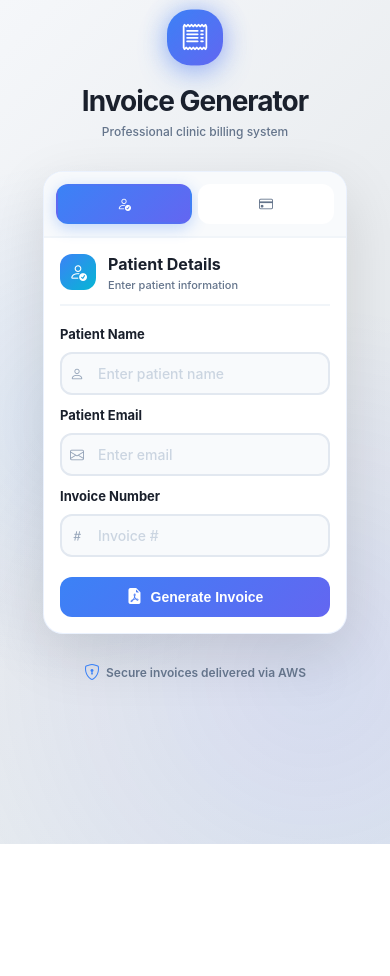
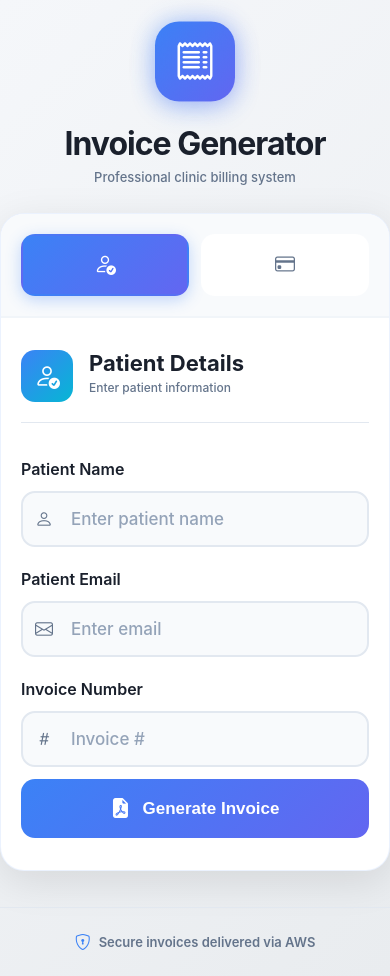
Before and after one commit to bhavyashah1403/invoice-project, a React (Vite) app in the folder frontend/: page / in a window 390 px wide. Before the commit the page ends 844 px from the top, so only its background shows below. Built offline with nearby package versions, Linux system fonts and the light colour scheme.

Commit message:
frontend changes

```diff
--- a/frontend/src/index.css
+++ b/frontend/src/index.css
@@ -489,10 +489,11 @@ body {
   color: #3b82f6;
 }
 
-/* Responsive */
+/* Responsive - Tablet */
 @media (max-width: 768px) {
   .app-container {
-    padding: 16px;
+    padding: 12px;
+    min-height: 100vh;
   }
 
   .app-content {
@@ -500,26 +501,27 @@ body {
   }
 
   .card-wrapper {
-    gap: 20px;
+    gap: 24px;
   }
 
   .header {
-    margin-bottom: 16px;
+    margin-bottom: 20px;
   }
 
   .icon-badge {
-    width: 64px;
-    height: 64px;
-    margin: 0 auto 16px;
-    font-size: 32px;
+    width: 72px;
+    height: 72px;
+    margin: 0 auto 20px;
+    font-size: 36px;
   }
 
   .header h1 {
-    font-size: 36px;
+    font-size: 40px;
+    margin-bottom: 10px;
   }
 
   .header p {
-    font-size: 14px;
+    font-size: 15px;
   }
 
   .main-card {
@@ -527,192 +529,413 @@ body {
   }
 
   .tabs {
-    padding: 16px;
-    gap: 8px;
+    padding: 18px;
+    gap: 10px;
   }
 
   .tab-button {
-    padding: 12px 16px;
-    font-size: 14px;
+    padding: 14px 18px;
+    font-size: 15px;
+    border-radius: 14px;
   }
 
   .form-container {
-    padding: 24px;
+    padding: 28px;
   }
 
   .form-section {
-    gap: 20px;
+    gap: 24px;
   }
 
   .form-grid {
     grid-template-columns: 1fr;
-    gap: 16px;
+    gap: 20px;
+  }
+
+  .form-group {
+    gap: 10px;
+  }
+
+  .form-group label {
+    font-size: 15px;
   }
 
   .form-group.full-width {
     grid-column: 1;
   }
 
+  .input-wrapper input {
+    padding: 14px 14px 14px 42px;
+    font-size: 16px;
+    border-radius: 12px;
+  }
+
+  .input-wrapper i {
+    left: 12px;
+    font-size: 16px;
+  }
+
   .submit-button {
-    padding: 12px 20px;
-    font-size: 15px;
+    padding: 16px 24px;
+    font-size: 17px;
+    border-radius: 14px;
+    gap: 10px;
+  }
+
+  .submit-button i {
+    font-size: 18px;
   }
 
   .success-message,
   .error-message {
+    padding: 24px;
+    flex-direction: column;
+    gap: 16px;
+    border-radius: 16px;
+  }
+
+  .message-icon {
+    width: 48px;
+    height: 48px;
+    font-size: 24px;
+  }
+
+  .success-message h3,
+  .error-message h3 {
+    font-size: 18px;
+  }
+
+  .success-message p,
+  .error-message p {
+    font-size: 14px;
+  }
+
+  .download-btn {
+    padding: 12px 20px;
+    font-size: 15px;
+    border-radius: 12px;
+    gap: 8px;
+  }
+
+  .footer {
+    padding: 16px;
+    font-size: 14px;
+    gap: 8px;
+  }
+
+  .section-header {
+    gap: 14px;
+    padding-bottom: 18px;
+  }
+
+  .section-icon {
+    width: 44px;
+    height: 44px;
+    font-size: 22px;
+  }
+
+  .section-header h3 {
+    font-size: 20px;
+  }
+
+  .section-header p {
+    font-size: 13px;
+  }
+}
+
+/* Responsive - Mobile */
+@media (max-width: 480px) {
+  .app-container {
+    padding: 0;
+    min-height: 100vh;
+    align-items: flex-start;
+  }
+
+  .background-blur {
+    display: none;
+  }
+
+  body {
+    background: linear-gradient(135deg, #f5f7fa 0%, #e9ecef 100%);
+  }
+
+  .app-content {
+    max-width: 100%;
+    width: 100%;
+  }
+
+  .card-wrapper {
+    gap: 16px;
+    width: 100%;
+  }
+
+  .header {
+    margin-bottom: 12px;
+    padding: 24px 16px 0;
+    width: 100%;
+  }
+
+  .icon-badge {
+    width: 80px;
+    height: 80px;
+    margin: 0 auto 20px;
+    font-size: 40px;
+    box-shadow: 0 8px 24px rgba(59, 130, 246, 0.25);
+  }
+
+  .header h1 {
+    font-size: 32px;
+    margin-bottom: 6px;
+    font-weight: 700;
+  }
+
+  .header p {
+    font-size: 13px;
+    color: #64748b;
+  }
+
+  .main-card {
+    border-radius: 24px;
+    width: 100%;
+    margin: 0;
+    box-shadow: 0 10px 40px rgba(0, 0, 0, 0.1);
+  }
+
+  .tabs {
     padding: 20px;
+    gap: 12px;
+    border-bottom: 2px solid #f1f5f9;
+    background: #f8fafc;
+  }
+
+  .tab-button {
+    flex: 1;
+    padding: 16px 14px;
+    font-size: 14px;
+    border-radius: 14px;
+    font-weight: 700;
+    cursor: pointer;
+    transition: all 0.3s ease;
+    display: flex;
+    align-items: center;
+    justify-content: center;
+    gap: 8px;
+    min-height: 48px;
+  }
+
+  .tab-button span {
+    display: none;
+  }
+
+  .tab-button i {
+    font-size: 20px;
+  }
+
+  .tab-button.active i {
+    font-size: 22px;
+  }
+
+  .form-container {
+    padding: 32px 20px;
+    width: 100%;
+  }
+
+  .form-section {
+    gap: 28px;
+    width: 100%;
+  }
+
+  .section-header {
+    gap: 16px;
+    padding-bottom: 20px;
+    margin-bottom: 8px;
+    border-bottom: 1px solid #e2e8f0;
+  }
+
+  .section-icon {
+    width: 52px;
+    height: 52px;
+    font-size: 26px;
+    border-radius: 14px;
+    flex-shrink: 0;
+  }
+
+  .section-header h3 {
+    font-size: 22px;
+    font-weight: 700;
+  }
+
+  .section-header p {
+    font-size: 12px;
+    color: #64748b;
+  }
+
+  .form-grid {
+    grid-template-columns: 1fr;
+    gap: 22px;
+    width: 100%;
+  }
+
+  .form-group {
+    display: flex;
     flex-direction: column;
     gap: 12px;
   }
 
-  .message-icon {
-    width: 40px;
-    height: 40px;
+  .form-group label {
+    font-size: 16px;
+    font-weight: 600;
+    color: #1a202c;
+    display: flex;
+    align-items: center;
+    gap: 10px;
+  }
+
+  .form-group i {
+    font-size: 18px;
+    color: #3b82f6;
+  }
+
+  .input-wrapper {
+    position: relative;
+  }
+
+  .input-wrapper input {
+    width: 100%;
+    padding: 16px 16px 16px 48px;
+    font-size: 17px;
+    border: 2px solid #e2e8f0;
+    border-radius: 14px;
+    background: #f8fafc;
+    color: #1a202c;
+    transition: all 0.3s ease;
+    font-weight: 500;
+  }
+
+  .input-wrapper input:hover {
+    border-color: #cbd5e1;
+    background: white;
+  }
+
+  .input-wrapper input:focus {
+    outline: none;
+    border-color: #3b82f6;
+    background: white;
+    box-shadow: 0 0 0 3px rgba(59, 130, 246, 0.1);
+  }
+
+  .input-wrapper input::placeholder {
+    color: #94a3b8;
+  }
+
+  .input-wrapper i {
+    position: absolute;
+    left: 14px;
+    top: 50%;
+    transform: translateY(-50%);
+    color: #64748b;
+    font-size: 18px;
+    pointer-events: none;
+  }
+
+  .submit-button {
+    width: 100%;
+    padding: 18px 24px;
+    font-size: 17px;
+    font-weight: 700;
+    border: none;
+    border-radius: 14px;
+    cursor: pointer;
+    transition: all 0.3s ease;
+    display: flex;
+    align-items: center;
+    justify-content: center;
+    gap: 12px;
+    min-height: 56px;
+    margin-top: 12px;
+  }
+
+  .submit-button i {
     font-size: 20px;
   }
 
-  .success-message h3,
-  .error-message h3 {
-    font-size: 16px;
+  .submit-button:active:not(:disabled) {
+    transform: scale(0.98);
   }
 
-  .success-message p,
-  .error-message p {
-    font-size: 13px;
+  .success-message,
+  .error-message {
+    padding: 28px 20px;
+    border-radius: 18px;
+    margin-top: 24px;
+    width: 100%;
+  }
+
+  .message-content {
+    display: flex;
+    flex-direction: column;
+    gap: 16px;
+  }
+
+  .message-icon {
+    width: 56px;
+    height: 56px;
+    font-size: 28px;
+    border-radius: 14px;
+    display: flex;
+    align-items: center;
+    justify-content: center;
+    flex-shrink: 0;
+  }
+
+  .message-text h3 {
+    font-size: 20px;
+    font-weight: 700;
+    margin-bottom: 4px;
+  }
+
+  .message-text p {
+    font-size: 14px;
+    line-height: 1.5;
+  }
+
+  .download-btn {
+    display: flex;
+    align-items: center;
+    justify-content: center;
+    gap: 10px;
+    padding: 14px 20px;
+    font-size: 16px;
+    font-weight: 700;
+    border: none;
+    border-radius: 12px;
+    cursor: pointer;
+    transition: all 0.3s ease;
+    min-height: 48px;
+    width: 100%;
+    margin-top: 12px;
+  }
+
+  .download-btn i {
+    font-size: 18px;
   }
 
   .footer {
-    padding: 16px;
+    padding: 24px 20px;
+    text-align: center;
     font-size: 13px;
-  }
-
-  .section-header {
-    padding-bottom: 16px;
-  }
-
-  .section-icon {
-    width: 40px;
-    height: 40px;
-    font-size: 20px;
-  }
-
-  .section-header h3 {
-    font-size: 18px;
-  }
-
-  .section-header p {
-    font-size: 12px;
-  }
-}
-
-@media (max-width: 480px) {
-  .app-container {
-    padding: 12px;
-    min-height: auto;
-  }
-
-  .card-wrapper {
-    gap: 16px;
-  }
-
-  .icon-badge {
-    width: 56px;
-    height: 56px;
-    font-size: 28px;
-  }
-
-  .header h1 {
-    font-size: 28px;
-    margin-bottom: 6px;
-  }
-
-  .header p {
-    font-size: 12px;
-  }
-
-  .tabs {
-    padding: 12px;
-    gap: 6px;
-  }
-
-  .tab-button {
-    padding: 10px 12px;
-    font-size: 12px;
-    gap: 6px;
-  }
-
-  .tab-button i {
-    font-size: 14px;
-  }
-
-  .form-container {
-    padding: 16px;
-  }
-
-  .form-grid {
-    gap: 12px;
-  }
-
-  .form-group label {
-    font-size: 13px;
-  }
-
-  .input-wrapper input {
-    padding: 11px 11px 11px 36px;
-    font-size: 14px;
-  }
-
-  .input-wrapper i {
-    left: 10px;
-    font-size: 14px;
-  }
-
-  .section-header {
-    gap: 12px;
-    padding-bottom: 12px;
-  }
-
-  .section-icon {
-    width: 36px;
-    height: 36px;
-    font-size: 18px;
-  }
-
-  .section-header h3 {
-    font-size: 16px;
-  }
-
-  .section-header p {
-    font-size: 11px;
-  }
-
-  .submit-button {
-    padding: 11px 16px;
-    font-size: 14px;
+    color: #64748b;
+    display: flex;
+    align-items: center;
+    justify-content: center;
     gap: 8px;
-  }
-
-  .submit-button i {
-    font-size: 16px;
-  }
-
-  .download-btn {
-    padding: 9px 12px;
-    font-size: 13px;
-    gap: 6px;
-  }
-
-  .download-btn i {
-    font-size: 14px;
-  }
-
-  .footer {
-    padding: 12px;
-    font-size: 12px;
-    gap: 6px;
+    margin-top: 20px;
+    border-top: 1px solid #e2e8f0;
+    width: 100%;
   }
 
   .footer i {
     font-size: 16px;
+    color: #3b82f6;
   }
 }
```
